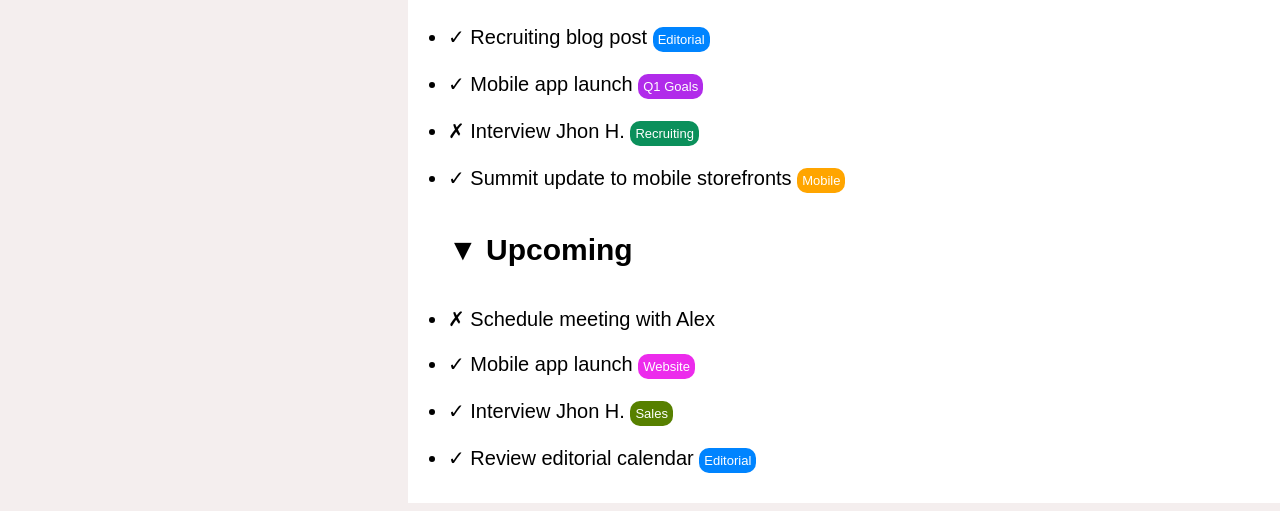
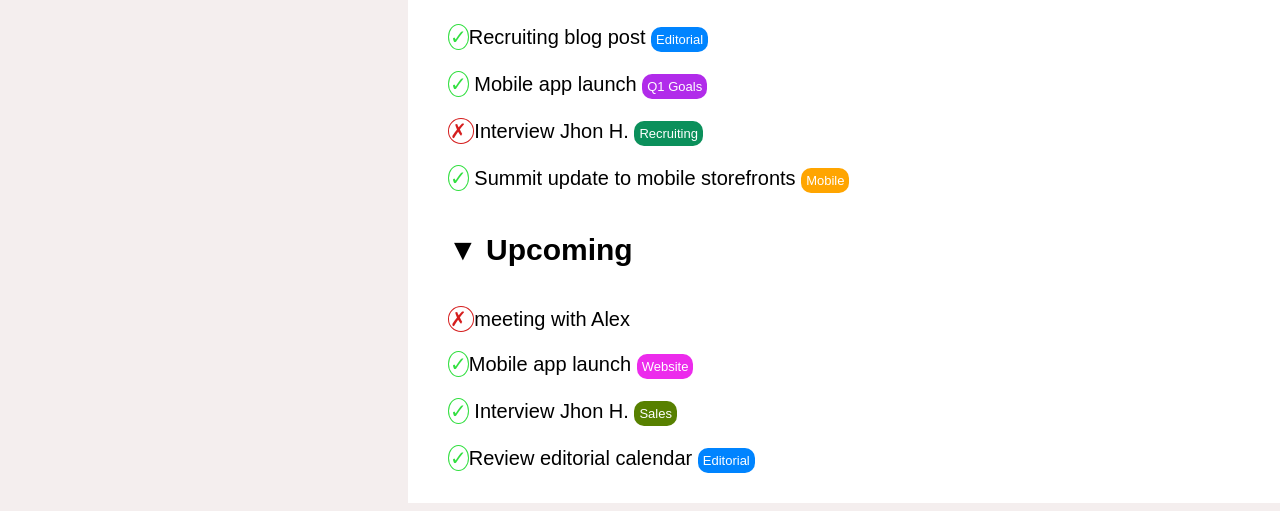
Before and after one commit to MatTeo-BT/html-css-toboolist, a plain HTML site: page index.html in a window 1280 px wide. Shown: the part 490-1001 px from the top of the page. Drawn offline with Linux system fonts and the light colour scheme.

Commit message:
progetto finale

```diff
--- a/index.html
+++ b/index.html
@@ -28,15 +28,15 @@
                 <span class="spunta">&check;</span>Quarterly Newsletter <span class="editorial">Editorial</span>
             </li>
             <h2>&#9660Today</h2>
-            <li>&check; Recruiting blog post  <span class="editorial">Editorial</span></li>
-            <li>&check; Mobile app launch <span class="purple">Q1 Goals</span></li>
-            <li> &cross; Interview Jhon H. <span class="green">Recruiting</span></li>
-            <li>&check; Summit update to mobile storefronts <span class="orange">Mobile</span></li>
+            <li>  <span class="spunta">&check;</span>Recruiting blog post  <span class="editorial">Editorial</span></li>
+            <li>  <span class="spunta">&check;</span> Mobile app launch <span class="purple">Q1 Goals</span></li>
+            <li> <span class="cross">&cross; </span> Interview Jhon H. <span class="green">Recruiting</span></li>
+            <li>  <span class="spunta">&check;</span> Summit update to mobile storefronts <span class="orange">Mobile</span></li>
             <h2>&#9660 Upcoming</h2>
-            <li> &cross; Schedule meeting with Alex</li>
-            <li>&check; Mobile app launch <span class="pink">Website</span></li>
-            <li>&check; Interview Jhon H. <span class="notgreen">Sales</span></li>
-            <li>&check; Review editorial calendar  <span class="editorial">Editorial</span></li>
+            <li> <span class="cross">&cross; </span> meeting with Alex</li>
+            <li>  <span class="spunta">&check;</span>Mobile app launch <span class="pink">Website</span></li>
+            <li>  <span class="spunta">&check;</span> Interview Jhon H. <span class="notgreen">Sales</span></li>
+            <li>  <span class="spunta">&check;</span>Review editorial calendar  <span class="editorial">Editorial</span></li>
         </ul>
     </div>
     </main>
--- a/style.css
+++ b/style.css
@@ -57,6 +57,7 @@ body{
     border-radius: 10px;
     padding: 5px;
     font-size: 13px;
+
 }
 .purple{
     background-color: rgb(177, 43, 234);
@@ -95,8 +96,22 @@ body{
 }
 
  .spunta{
-    background: rgb(50, 223, 64);
-    border-radius: 100%;
+    background: white;
+    border-radius: 50%;
     color: rgb(50, 223, 64);
-    border-width: 30%;
+    border: 1px solid rgb(50, 223, 64);
+    height: 50px;
+    padding: 1px;
 }
+ul{
+    list-style-type: none;
+}
+.cross{
+    background: white;
+    border-radius: 50%;
+    color: rgb(213, 29, 29);
+    border: 1px solid rgb(213, 29, 29);
+    height: 50px;
+    padding: 1px;
+
+}
```
